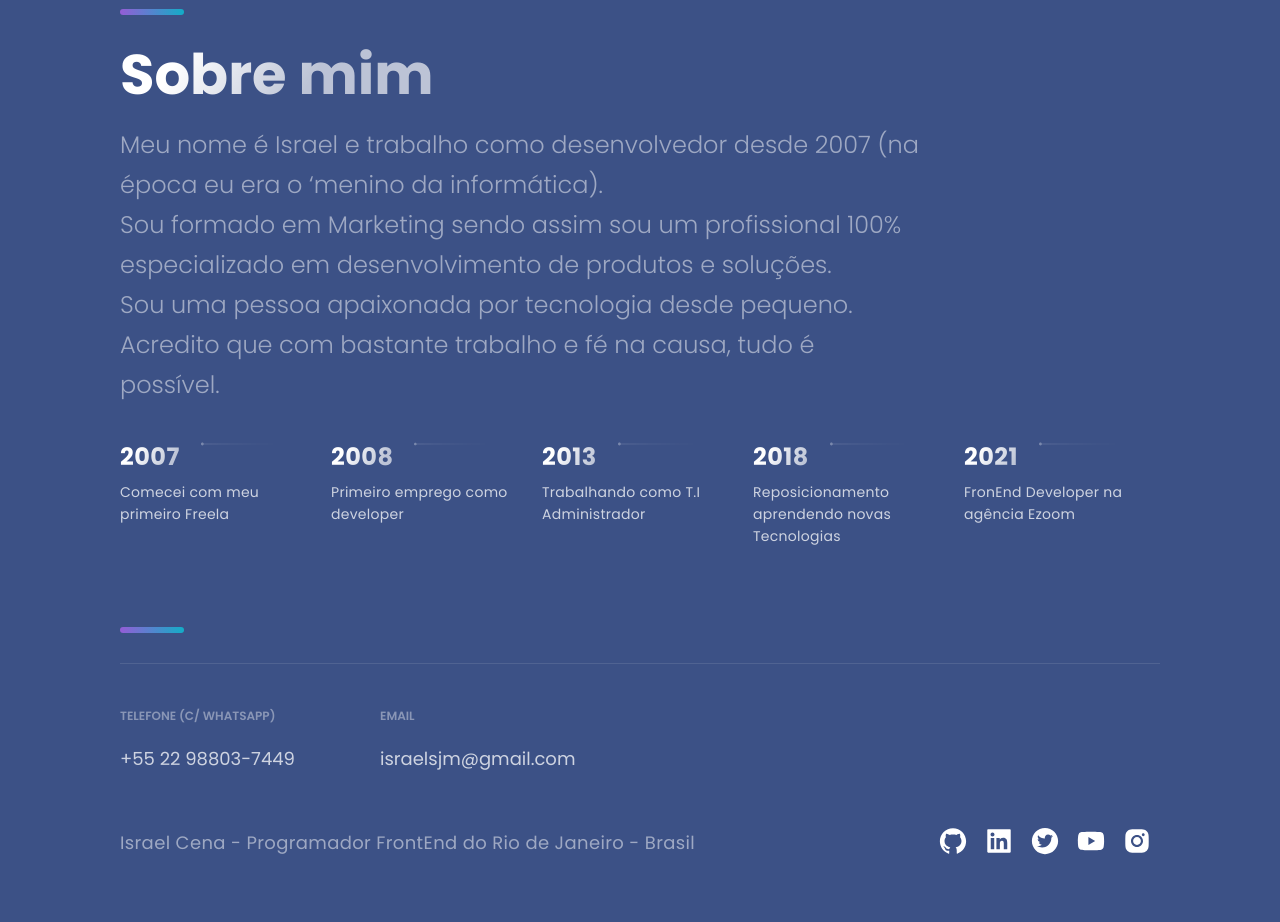
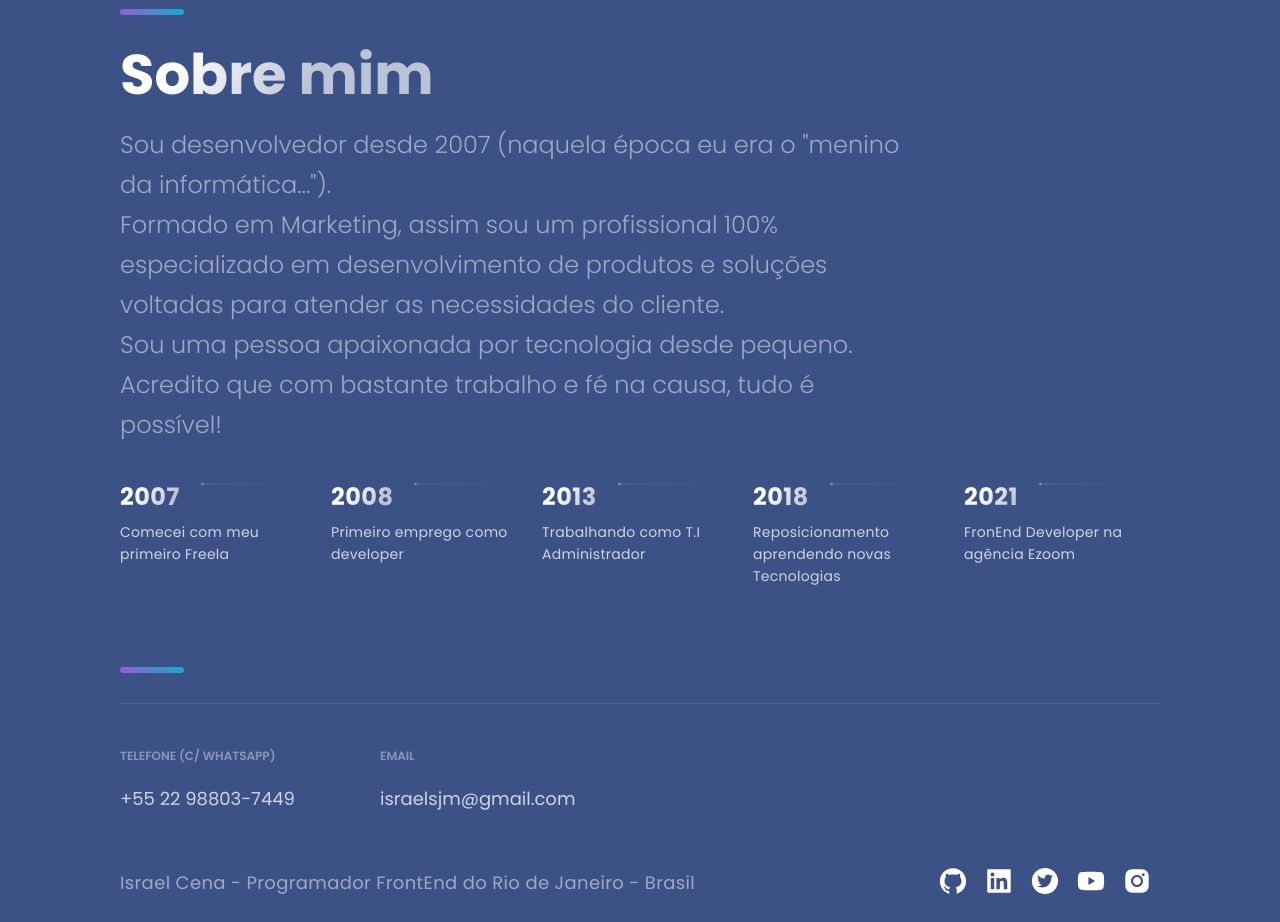
Before and after one commit to israelcena/mynewportfolio, a Next.js app: page / in a window 1280 px wide. Shown: the part 2740-3662 px from the top of the page. Built offline with nearby package versions, Linux system fonts and the light colour scheme.

Commit message:
rework text

```diff
--- a/src/components/TimeLine/TimeLine.js
+++ b/src/components/TimeLine/TimeLine.js
@@ -67,12 +67,14 @@ const Timeline = () => {
     <Section id="about">
       <SectionTitle>Sobre mim</SectionTitle>
       <SectionText>
-        Meu nome é Israel e trabalho como desenvolvedor desde 2007 (na época eu
-        era o ‘menino da informática). <br />
-        Sou formado em Marketing sendo assim sou um profissional 100%
-        especializado em desenvolvimento de produtos e soluções. <br />
+        Sou desenvolvedor desde 2007 (naquela época eu era o "menino da
+        informática..."). <br />
+        Formado em Marketing, assim sou um profissional 100% especializado em
+        desenvolvimento de produtos e soluções voltadas para atender as
+        necessidades do cliente.
+        <br />
         Sou uma pessoa apaixonada por tecnologia desde pequeno. Acredito que com
-        bastante trabalho e fé na causa, tudo é possível. <br />
+        bastante trabalho e fé na causa, tudo é possível! <br />
       </SectionText>
       <CarouselContainer ref={carouselRef} onScroll={handleScroll}>
         <>
```
